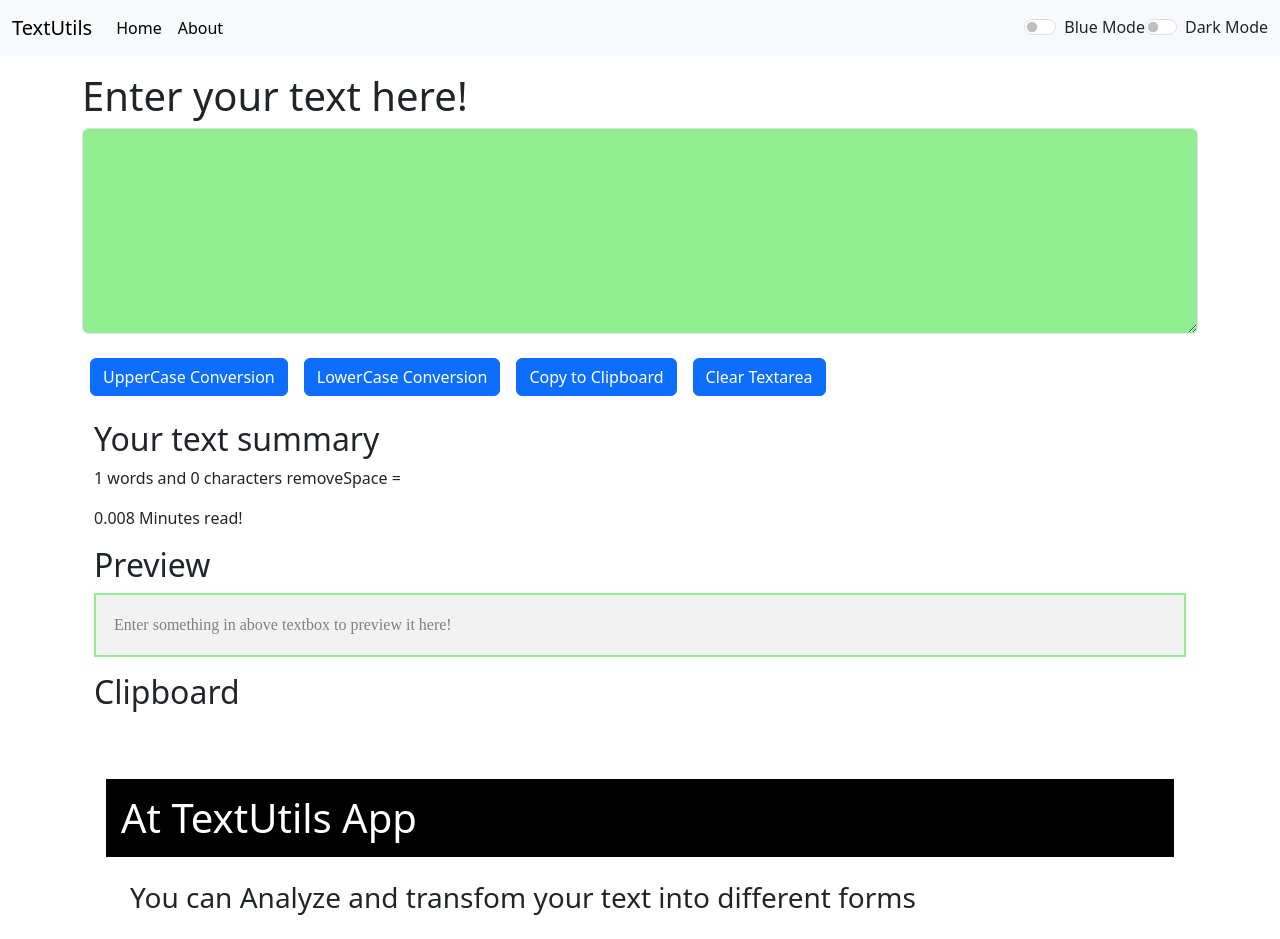
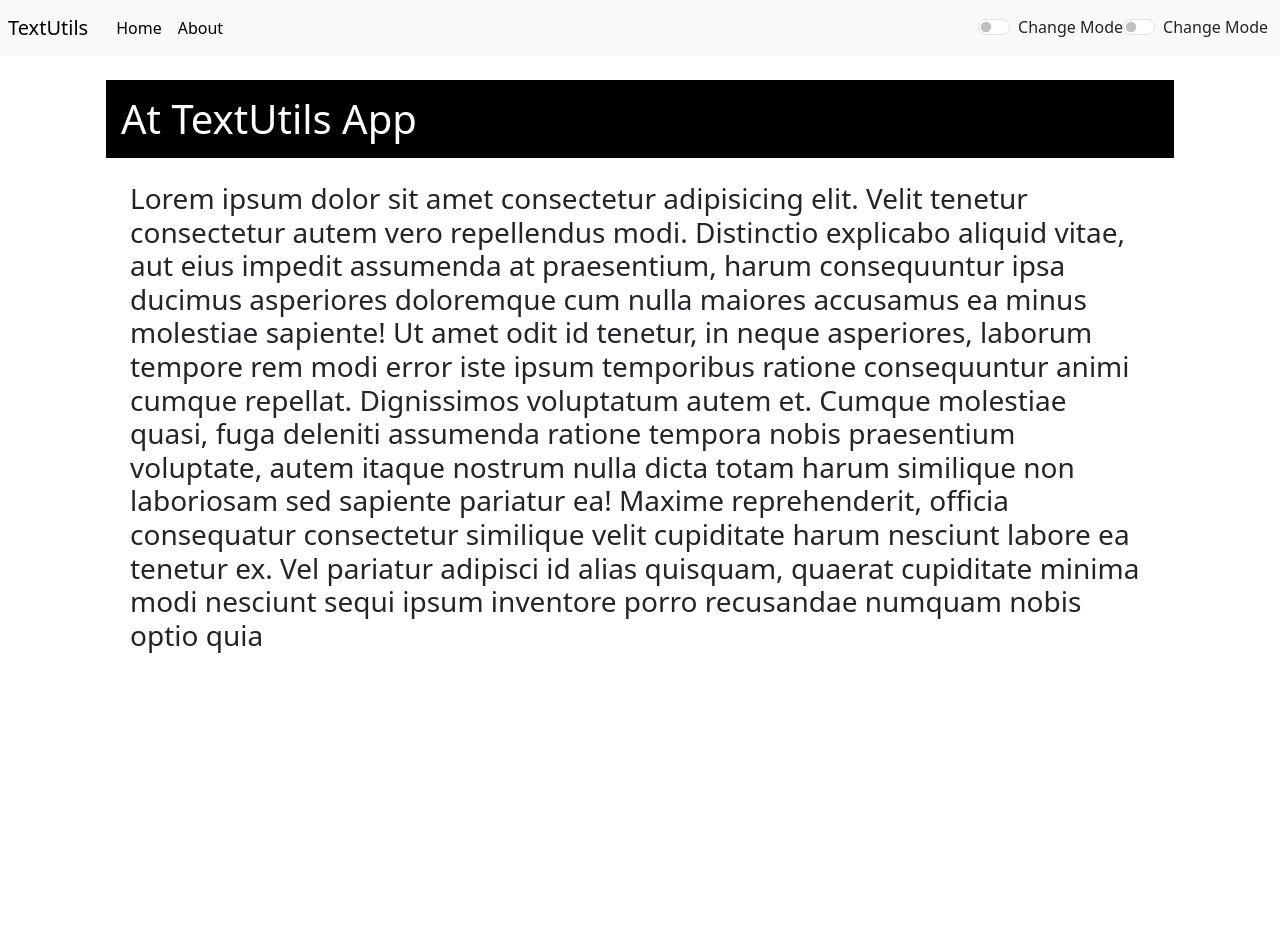
Before and after one commit to sourcebykhalid/Textutils, a React (Create React App) app: page /about in a window 1280 px wide. After the commit the page ends 800 px from the top, so only its background shows below. Built offline with nearby package versions, Linux system fonts and the light colour scheme.

Commit message:
React Router

```diff
--- a/package.json
+++ b/package.json
@@ -8,8 +8,8 @@
     "@testing-library/user-event": "^13.5.0",
     "react": "^18.2.0",
     "react-dom": "^18.2.0",
-    "react-router-dom": "^6.15.0",
-    "react-scripts": "^2.1.8",
+    "react-router-dom": "^5.3.4",
+    "react-scripts": "^2.1.3",
     "web-vitals": "^2.1.4"
   },
   "scripts": {
--- a/src/App.js
+++ b/src/App.js
@@ -4,6 +4,9 @@ import Navbar from "./Components/Navbar";
 import TextForm from "./Components/TextForm";
 import Alert from "./Components/Alert";
 import About from "./Components/About";
+
+import { BrowserRouter as Router, Switch, Route } from "react-router-dom";
+
 function App() {
   const [mode, setMode] = useState("light");
   const [alert, setAlert] = useState(null);
@@ -18,15 +21,15 @@ function App() {
   };
 
   const toggleMode2 = () => {
-    if (mode === "blue") {
+    if (mode === "steelblue") {
       setMode("lightgreen");
       document.body.style.backgroundColor = "lightgreen";
       document.body.style.color = "#000";
       document.body.style.transition = ".92s";
       showAlert("Green Mode enabled", "success");
     } else {
-      setMode("blue");
-      document.body.style.backgroundColor = "blue";
+      setMode("steelblue");
+      document.body.style.backgroundColor = "steelblue";
       document.body.style.color = "#000";
       document.body.style.transition = "1.8s";
       showAlert("Blue Mode enabled", "success");
@@ -39,18 +42,19 @@ function App() {
       document.body.style.backgroundColor = "#f5f5f4";
       document.body.style.color = "#000";
       document.body.style.transition = "1.92s";
-      showAlert("Dark Mode enabled", "success");
+      showAlert("Light Mode enabled", "success");
     } else {
       setMode("dark");
       document.body.style.backgroundColor = "#2a2b2a";
       document.body.style.color = "#fff";
       document.body.style.transition = "1.8s ";
-      showAlert("Light Mode enabled", "success");
+      showAlert("Dark Mode enabled", "success");
     }
   };
 
   return (
     <>
+      <Router>
         <Navbar
           title="TextUtils"
           mode={mode}
@@ -59,10 +63,22 @@ function App() {
         />
 
         <Alert alert={alert} />
-      <div className="container my-3" mode={mode} toggleMode={toggleMode}>
-        <TextForm heading="Enter your text here!" showAlert={showAlert} />
+        <div className={`container my-3 ${mode}`}>
+          <Switch>
+            <Route exact path="/about">
               <About />
+            </Route>
+            <Route exact path="/">
+              <TextForm
+                heading="Enter your text here!"
+                showAlert={showAlert}
+                mode={mode}
+                toggleMode={toggleMode}
+              />
+            </Route>
+          </Switch>
         </div>
+      </Router>
     </>
   );
 }
--- a/src/Components/About.js
+++ b/src/Components/About.js
@@ -12,7 +12,20 @@ export default function About(props) {
         At TextUtils App
       </h1>
       <h3 className="my-4 mx-5">
-        You can Analyze and transfom your text into different forms
+        Lorem ipsum dolor sit amet consectetur adipisicing elit. Velit tenetur
+        consectetur autem vero repellendus modi. Distinctio explicabo aliquid
+        vitae, aut eius impedit assumenda at praesentium, harum consequuntur
+        ipsa ducimus asperiores doloremque cum nulla maiores accusamus ea minus
+        molestiae sapiente! Ut amet odit id tenetur, in neque asperiores,
+        laborum tempore rem modi error iste ipsum temporibus ratione
+        consequuntur animi cumque repellat. Dignissimos voluptatum autem et.
+        Cumque molestiae quasi, fuga deleniti assumenda ratione tempora nobis
+        praesentium voluptate, autem itaque nostrum nulla dicta totam harum
+        similique non laboriosam sed sapiente pariatur ea! Maxime reprehenderit,
+        officia consequatur consectetur similique velit cupiditate harum
+        nesciunt labore ea tenetur ex. Vel pariatur adipisci id alias quisquam,
+        quaerat cupiditate minima modi nesciunt sequi ipsum inventore porro
+        recusandae numquam nobis optio quia
       </h3>
     </>
   );
--- a/src/Components/Navbar.js
+++ b/src/Components/Navbar.js
@@ -1,14 +1,15 @@
 import React from "react";
 import PropTypes from "prop-types";
+import { Link } from "react-router-dom/cjs/react-router-dom.min";
 export default function Navbar(props) {
   return (
     <nav
       className={`navbar navbar-expand-lg navbar-${props.mode} bg-${props.mode}`}
     >
+      <Link className="navbar-brand mx-2" to="/">
+        {props.title}
+      </Link>
       <div className="container-fluid">
-        <a className="navbar-brand" href="/">
-          {props.title}
-        </a>
         <button
           className="navbar-toggler"
           type="button"
@@ -23,19 +24,19 @@ export default function Navbar(props) {
         <div className="collapse navbar-collapse" id="navbarSupportedContent">
           <ul className="navbar-nav me-auto mb-2 mb-lg-0">
             <li className="nav-item">
-              <a className="nav-link active" aria-current="page" href="/">
+              <Link className="nav-link active" aria-current="page" to="/">
                 Home
-              </a>
+              </Link>
             </li>
             <li className="nav-item">
-              <a className="nav-link active" aria-current="page" href="/">
+              <Link className="nav-link active" to="/about">
                 About
-              </a>
+              </Link>
             </li>
             <li className="nav-item">
-              <a className="nav-link active" aria-current="page" href="/">
+              <Link className="nav-link active" to="/">
                 {props.aboutText}
-              </a>
+              </Link>
             </li>
           </ul>
           <div className="form-check form-switch">
@@ -43,6 +44,7 @@ export default function Navbar(props) {
               className="form-check-input"
               type="checkbox"
               role="switch"
+              aria-checked="true"
               onClick={props.toggleMode2}
               id="flexSwitchCheckDefault"
             />
@@ -50,7 +52,7 @@ export default function Navbar(props) {
               className="form-check-label text-gray"
               htmlFor="flexSwitchCheckDefault"
             >
-              Blue Mode
+              Change Mode
             </label>
           </div>
           <div className="form-check form-switch">
@@ -58,6 +60,7 @@ export default function Navbar(props) {
               className="form-check-input"
               type="checkbox"
               role="switch"
+              aria-checked="true"
               onClick={props.toggleMode}
               id="flexSwitchCheckDefault"
             />
@@ -65,7 +68,7 @@ export default function Navbar(props) {
               className="form-check-label text-gray"
               htmlFor="flexSwitchCheckDefault"
             >
-              Dark Mode
+              Change Mode
             </label>
           </div>
         </div>
```
Also changed, not shown: 1 other file (tests, documents, lock files or other folders). Lines whose indentation alone changed are shown as unchanged.
